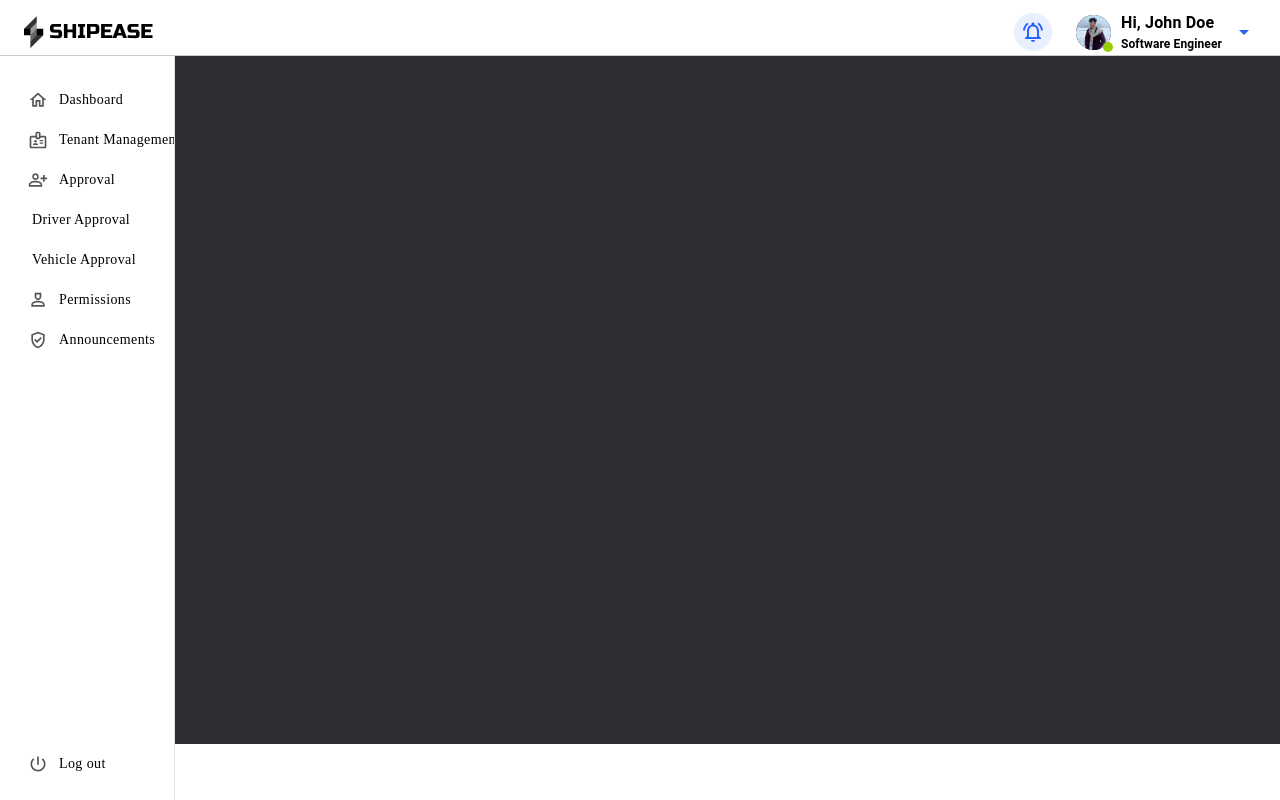
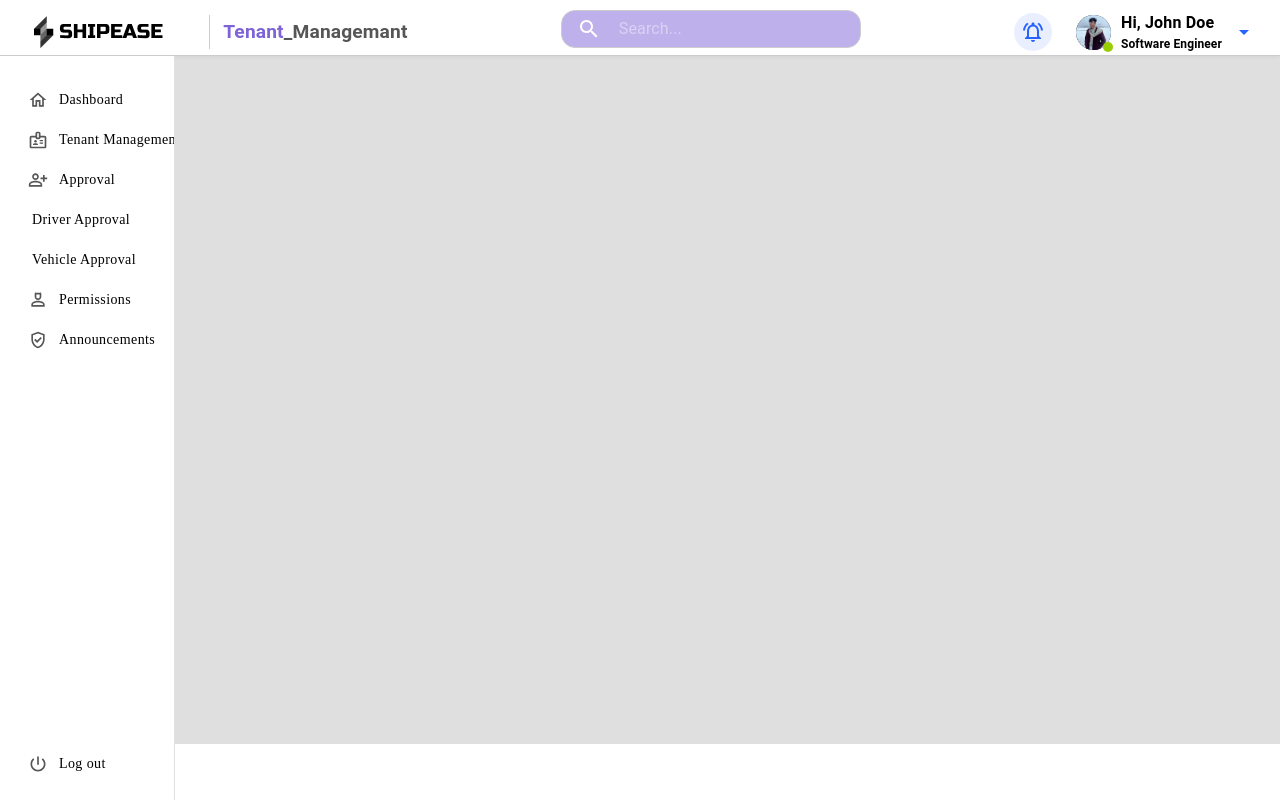
Before and after one commit to Final-Year-Project-ShipEase/shipease-frontend, a React (Create React App) app: page / in a window 1280 px wide. Built offline with nearby package versions, Linux system fonts and the light colour scheme.

Commit message:
Tenant Management FrontEnd

```diff
--- a/src/admin/components/navbar/navbar.jsx
+++ b/src/admin/components/navbar/navbar.jsx
@@ -2,6 +2,8 @@ import React from 'react';
 import { AppBar, Box, Toolbar } from '@mui/material';
 import { appBarStyles } from './config.js';
 import UserInfo from './userInfo';
+import InputBase from '@mui/material/InputBase';
+import SearchIcon from '@mui/icons-material/Search';
 
               const Navbar = () => {
                 return (
@@ -25,11 +27,74 @@ const Navbar = () => {
                               display: 'flex',
                               alignItems: 'center',
                               justifyContent: 'center',
+                              paddingLeft: '10px',
+                              paddingRight: '45px',
+                              borderRight: '1px solid #ccc',
                             }}
                           >
                             <img
                               src={require('../../resources/shipease.png')}
                               alt="ShipEase-logo"
+                            />
+                          </Box>
+                          <Box
+                            sx={{
+                              display: 'flex',
+                              alignItems: 'center',
+                              justifyContent: 'center',
+                            }}
+                          >
+                            <label>
+                              <span
+                                style={{
+                                  color: 'rgba(126, 98, 215, 1)',
+                                  fontSize: '1.2rem',
+                                  fontWeight: 'bold',
+                                  marginLeft: "-140px"
+                                }}
+                              >
+                                Tenant
+                              </span>
+                              <span
+                                style={{
+                                  color: '#565656',
+                                  fontSize: '1.2rem',
+                                  fontWeight: 'bold',
+                                }}
+                              >
+                                 _Managemant
+                              </span>
+                            </label>
+                          </Box>
+                          <Box
+                            sx={{
+                              display: 'flex',
+                              alignItems: 'center',
+                              justifyContent: 'flex-end', // Aligns the content to the right
+                            }}
+                          >
+                            <InputBase
+                              sx={{
+                                border: '1px solid #ccc',
+                                borderRadius: '14px',
+                                backgroundColor: 'rgba(126, 98, 215, 0.5)',
+                                padding: '2px',
+                                paddingLeft: '15px',
+                                marginTop: '-2%',
+                                width: '300px',
+                                marginLeft: 'auto',
+                                color: "white"
+                              }}
+                              placeholder="Search..."
+                              inputProps={{ 'aria-label': 'search' }}
+                              startAdornment={
+                                <SearchIcon
+                                  sx={{
+                                    color: 'white',
+                                    marginRight: '18px',
+                                  }}
+                                />
+                              }
                             />
                           </Box>
                           <Box
--- a/src/admin/pages/manageTenants/manageTenants.jsx
+++ b/src/admin/pages/manageTenants/manageTenants.jsx
@@ -2,9 +2,11 @@ import React from 'react';
 import { Grid } from '@mui/material';
 import Navbar from '../../../admin/components/navbar/navbar';
 import Sidebar from '../../../admin/components/sidebar/sidebar';
+import { Outlet } from 'react-router-dom';
 
 const ManageTenants = () => {
   const leftSpan = 1.5;
+  const rigthSpan = 12 - leftSpan;
   return (
     <div>
       <header>
@@ -13,6 +15,19 @@ const ManageTenants = () => {
           <Grid item md={leftSpan}>
             <Sidebar leftSpan={leftSpan} />
           </Grid>
+        </Grid>
+
+
+        <Grid
+          item
+          md={rigthSpan}
+          sx={
+            {/*mt: '7vh',*/
+            backgroundColor: '#DFDFDF',
+            minHeight: '93vh',
+          }}
+        >
+          <Outlet context={[rigthSpan, leftSpan]} />
         </Grid>
       </header>
       <main>
```
Lines whose indentation alone changed are shown as unchanged.
